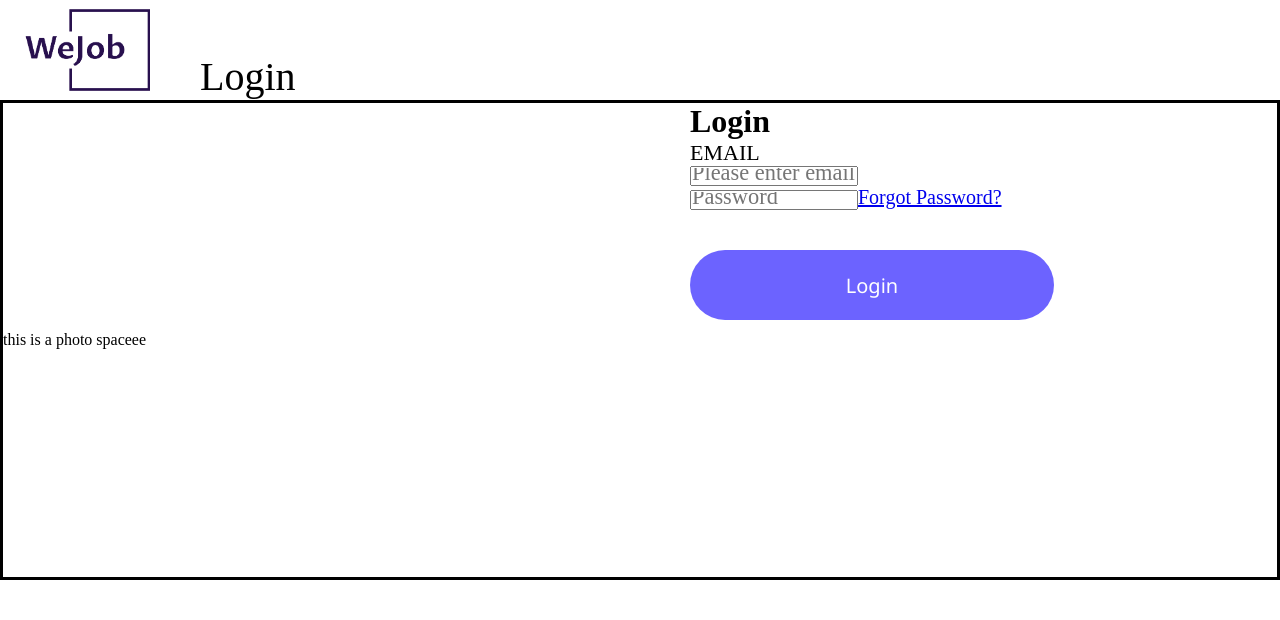
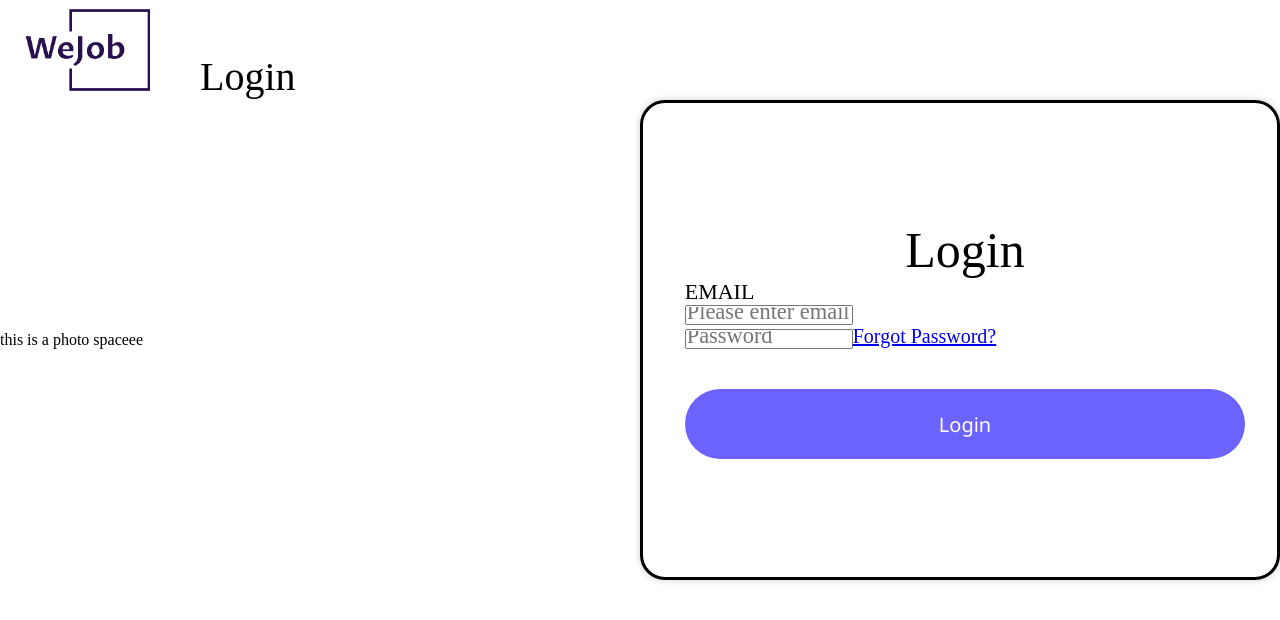
Before and after one commit to MaximBacar/soen341, a React (Create React App) app in the folder we-job/: page / in a window 1280 px wide. Shown: the top 620 px of the page. Built offline with nearby package versions, Linux system fonts and the light colour scheme.

Commit message:
modified login page

```diff
--- a/we-job/src/pages/login.css
+++ b/we-job/src/pages/login.css
@@ -26,7 +26,6 @@
     color: black;
 }
 .main_screen{
-    border: solid black;
     width: 100%;
     display: flex;
     height: 60vh;
@@ -39,32 +38,38 @@
     align-content: center;
     align-items: center;
 }
-.login-box{
+.login_box{
     border: solid black;
     display: flex;
+    align-items: center;
+    justify-content: center;
     width: 50%;
     max-width: 50%;
-    top: 50%;
-    left: 50%;
-    transform: translate(-50%, -50%);
-    height: 70%;
+    height: 60vh;
     background-color: white;
     border-radius: 25px;
     box-shadow: 0px 0px 7px rgba(0, 0, 0, 0.2);
 
-
 }
 
 #login_form{
-    padding: 0 50px;
+    display: flex;
+    justify-content: center;
+    flex-direction: column;
+    width: 90%;
+    padding-left: 10px;
     box-sizing: border-box;
+    height: 60vh;
 
 }
+.login_title{
+    font-size: 50px;
+    font-weight: normal;
+    align-self: center;
 
-
-
+}
 form .text_field {
-    position: relative;
+    display: flex;
     border-bottom: 1px solid black;
     margin: 60px 0;
 }
@@ -132,10 +137,7 @@ button:hover{
     background: #ff6884;
 }
 
-#login_title{
-    font-size: 50px;
-    font-weight: normal;
-}
+
 #login_slogan{
     font-size: 22px;
     font-weight: lighter;
```
